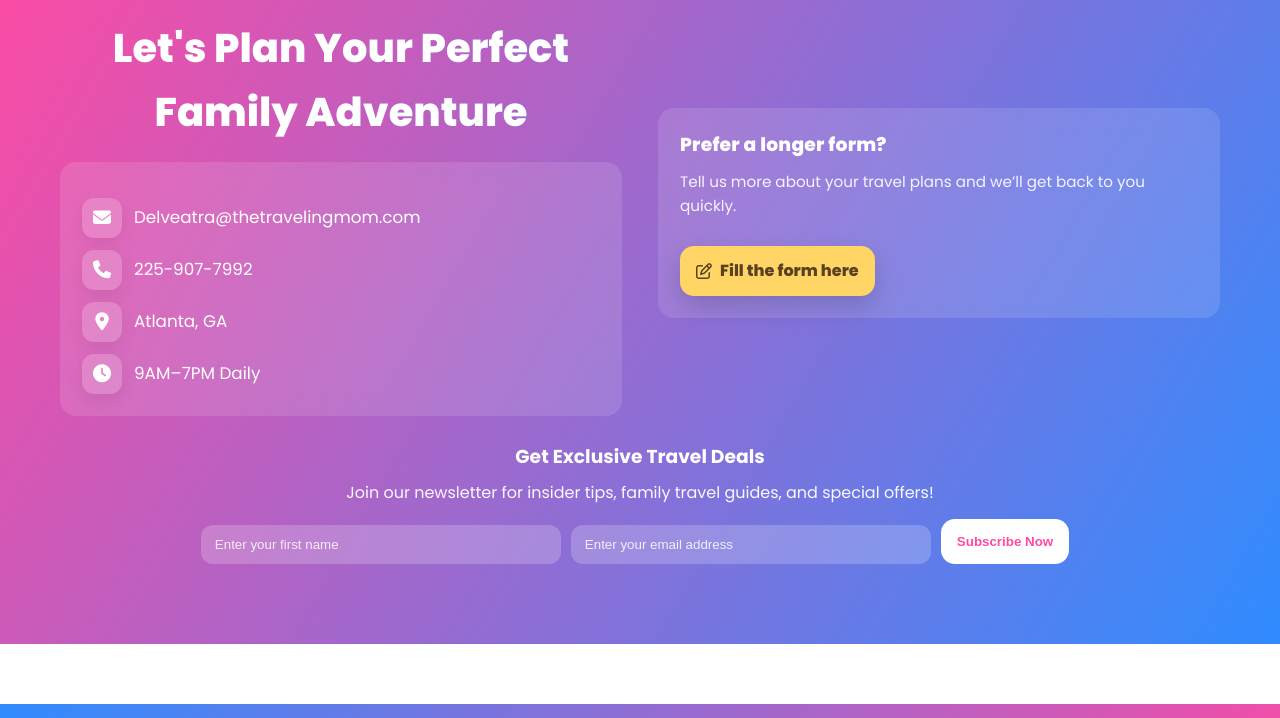
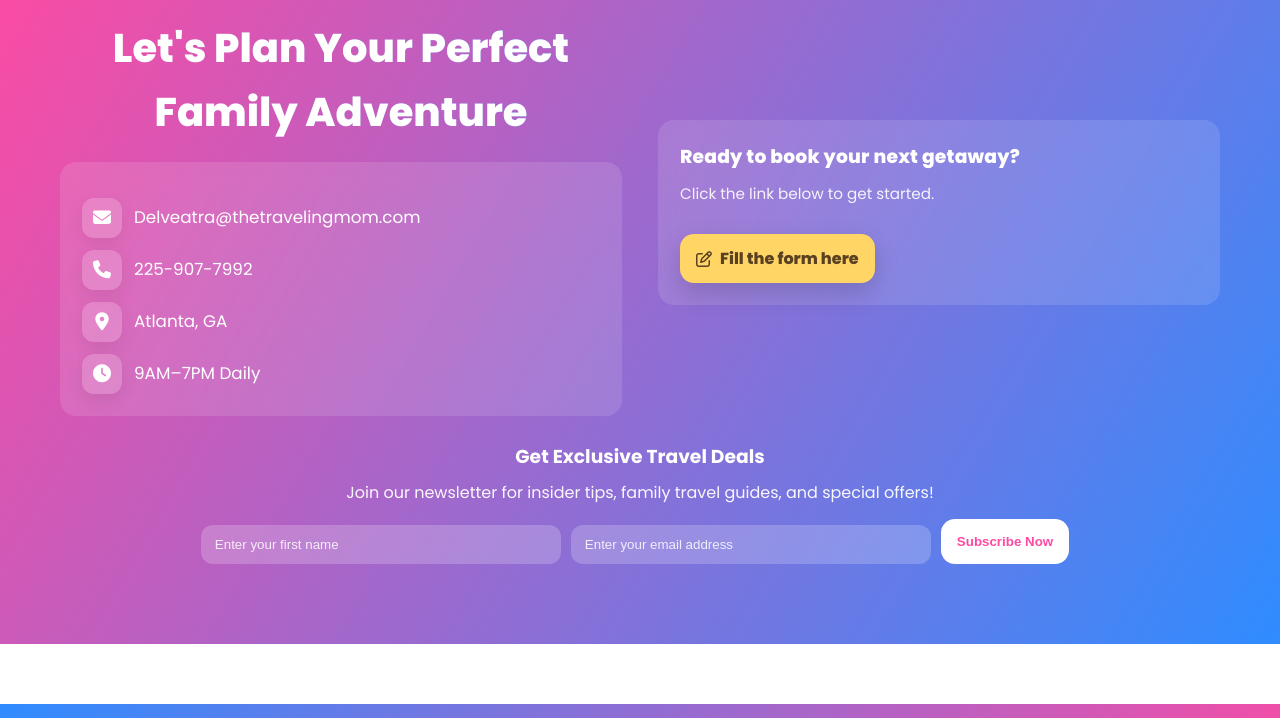
Before and after one commit to GD293/travelingmom, a plain HTML site: page index.html in a window 1280 px wide. Shown: the part 3940-4658 px from the top of the page. Drawn offline with Linux system fonts and the light colour scheme.

Commit message:
Update index.html

```diff
--- a/index.html
+++ b/index.html
@@ -476,8 +476,8 @@
         <!-- Right card: long form CTA -->
         <div class="fade-in">
           <div class="c-card contact-card">
-            <h3>Prefer a longer form?</h3>
-            <p class="micro">Tell us more about your travel plans and we’ll get back to you quickly.</p>
+            <h3>Ready to book your next getaway?</h3>
+            <p class="micro">Click the link below to get started.</p>
             <a href="https://form.jotform.com/240864513073151" target="_blank" class="btn-yellow">
               <i class="fa-regular fa-pen-to-square"></i> Fill the form here
             </a>
```
